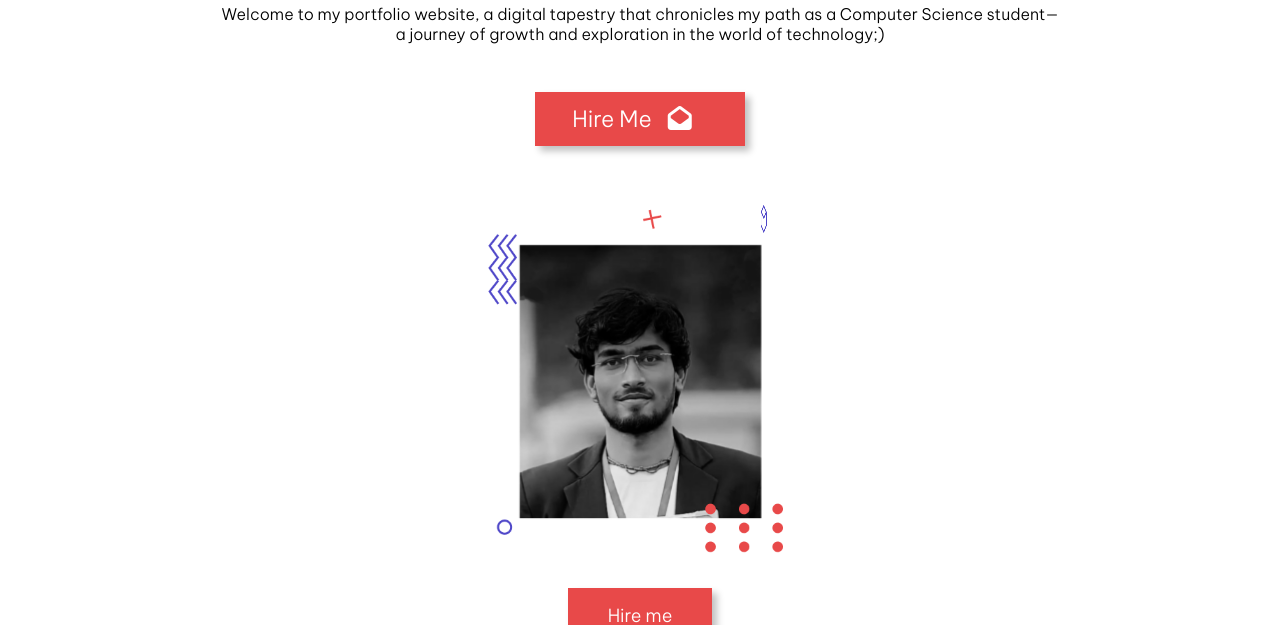
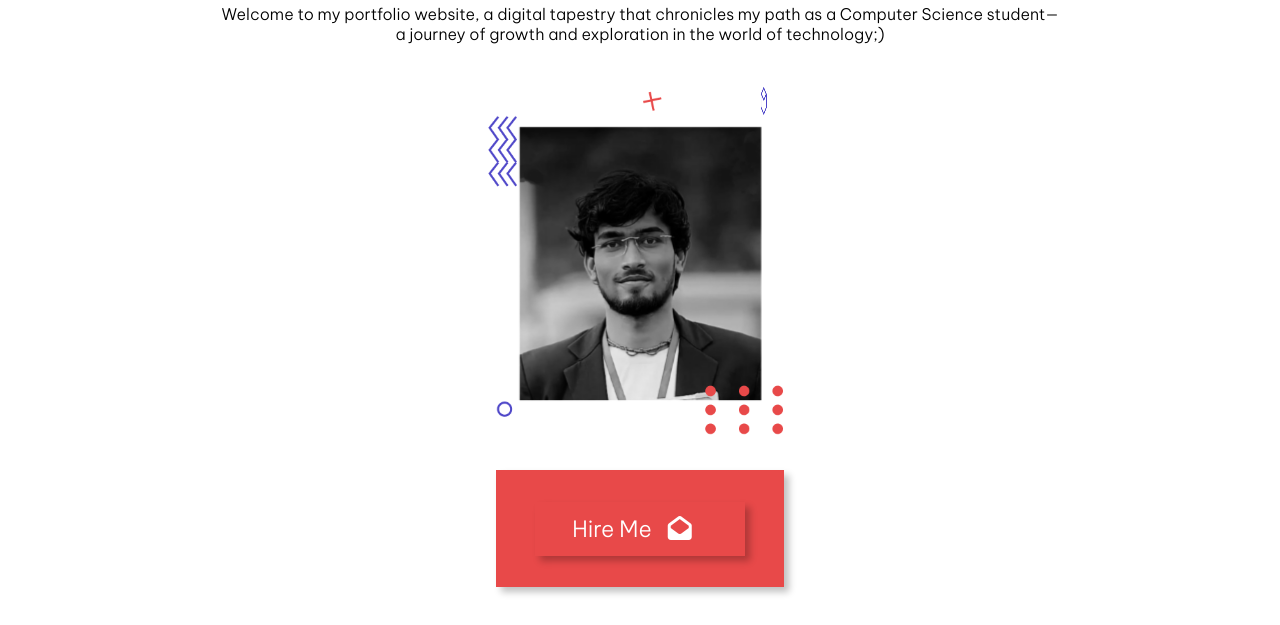
Before and after one commit to Imsurya01/surya-port, a plain HTML site: page index.html in a window 1280 px wide. Shown: the part 332-957 px from the top of the page. Drawn offline with nearby package versions, Linux system fonts and the light colour scheme.

Commit message:
Update index.html

```diff
--- a/index.html
+++ b/index.html
@@ -46,9 +46,7 @@
             </div>
 
             <!-- CTA Button -->
-            <a href="https://forms.gle/T3NDGq31jQjTyPy57">  <button type="submit" class="btn-pink" id="submit-btn">
-                Hire Me<i class="submit-icon fa-solid fa-envelope-open aria-hidden="true"></i>
-              </button></a>
+
         </div>
 
         <!-- Right Section -->
@@ -73,7 +71,10 @@
             </div>
         </div>
 
-        <div class="btn-pink" id="btn-bottom">Hire me</div>
+        <div class="btn-pink" id="btn-bottom"> <a href="https://forms.gle/T3NDGq31jQjTyPy57">  <button type="submit" class="btn-pink" id="submit-btn">
+                Hire Me<i class="submit-icon fa-solid fa-envelope-open aria-hidden="true"></i>
+              </button></a>
+        </div>
     </div>
 
     <!-- Projects -->
```
